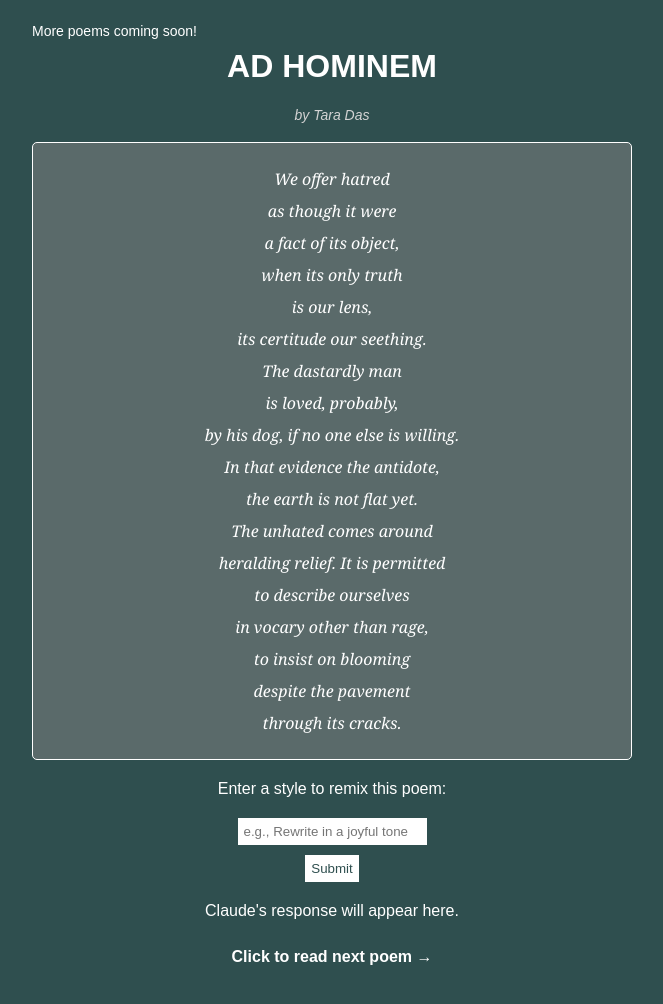
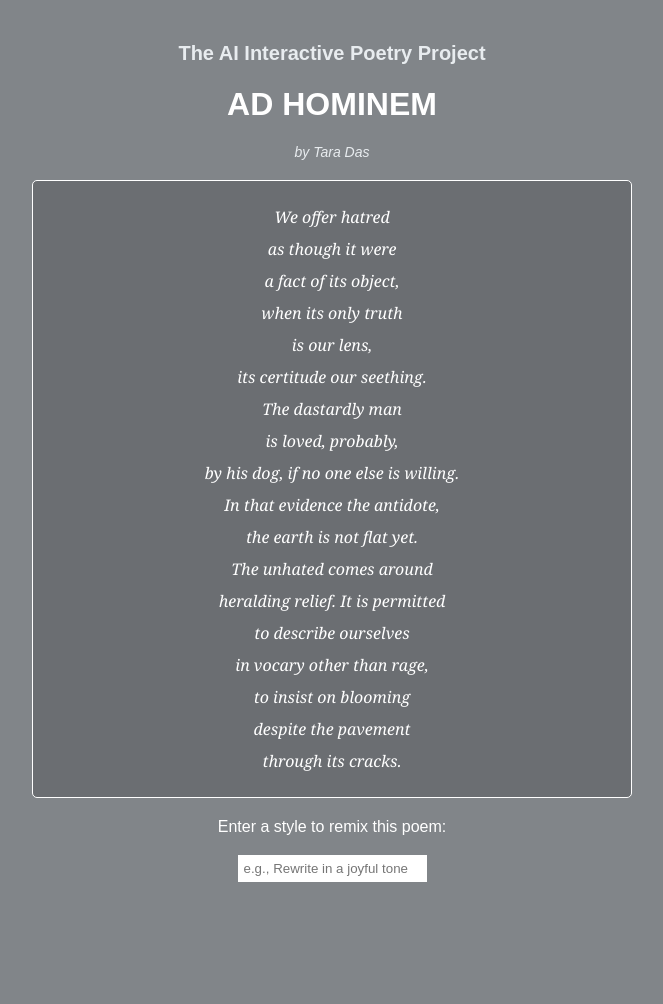
Before and after one commit to Tara-Das/GoldenOriole, a plain HTML site: page index.html in a window 1280 px wide. Shown: the whole page, without its empty margins (308-971 px from the left). After the commit the page ends 912 px from the top, so only its background shows below. Drawn offline with Linux system fonts and the light colour scheme.

Commit message:
Update index.html

```diff
--- a/index.html
+++ b/index.html
@@ -9,32 +9,39 @@
       margin: 0 auto;
       padding: 20px;
       line-height: 1.6;
-      background-color: #2F4F4F; /* Slate grey background */
+      background-color: #818589; /* New slate grey background */
       color: #FFFFFF; /* White text for all elements */
-      min-height: 100vh; /* Ensures the body takes full viewport height */
-      position: relative; /* Allows absolute positioning of header */
+      min-height: 100vh;
+      position: relative;
     }
     h1 {
       text-align: center;
       color: #FFFFFF;
+      margin-top: 10px;
+    }
+    h2.header {
+      text-align: center;
+      font-size: 20px;
+      color: #E8ECEF; /* Adjusted for better contrast */
+      margin-bottom: 10px;
     }
     p {
       text-align: center;
       font-size: 16px;
       color: #FFFFFF;
     }
-    p.header {
-      text-align: left;
+    p.footer {
+      text-align: right;
       position: absolute;
-      top: 20px;
-      left: 20px;
+      bottom: 20px;
+      right: 20px;
       font-size: 14px;
       margin: 0;
     }
     p.poem {
       font-family: "Georgia", serif;
       font-style: italic;
-      background-color: #5A6A6A;
+      background-color: #6B6E72; /* Darker grey for contrast */
       border: 1px solid #FFFFFF;
       padding: 20px;
       border-radius: 5px;
@@ -44,7 +51,7 @@
     p.author {
       font-size: 14px;
       font-style: italic;
-      color: #D3D3D3; /* Light grey for subtle contrast */
+      color: #E8ECEF; /* Adjusted for better contrast */
       margin-top: -10px;
     }
     input, button {
@@ -52,7 +59,7 @@
       margin: 10px auto;
       padding: 5px;
       background-color: #FFFFFF;
-      color: #2F4F4F;
+      color: #818589; /* Matches new background */
       border: 1px solid #FFFFFF;
     }
     p.nav {
@@ -70,7 +77,7 @@
   </style>
 </head>
 <body>
-  <p class="header">More poems coming soon!</p>
+  <h2 class="header">The AI Interactive Poetry Project</h2>
   <h1>AD HOMINEM</h1>
   <p class="author">by Tara Das</p>
   <p class="poem">We offer hatred<br>
@@ -93,9 +100,3 @@
   through its cracks.</p>
   <p>Enter a style to remix this poem:</p>
   <input type="text" id="promptInput" placeholder="e.g., Rewrite in a joyful tone">
-  <button onclick="callClaude()">Submit</button>
-  <p id="claudeOutput">Claude's response will appear here.</p>
-  <p class="nav"><a href="poem2.html">Click to read next poem →</a></p>
-  <script src="script.js"></script>
-</body>
-</html>
```
